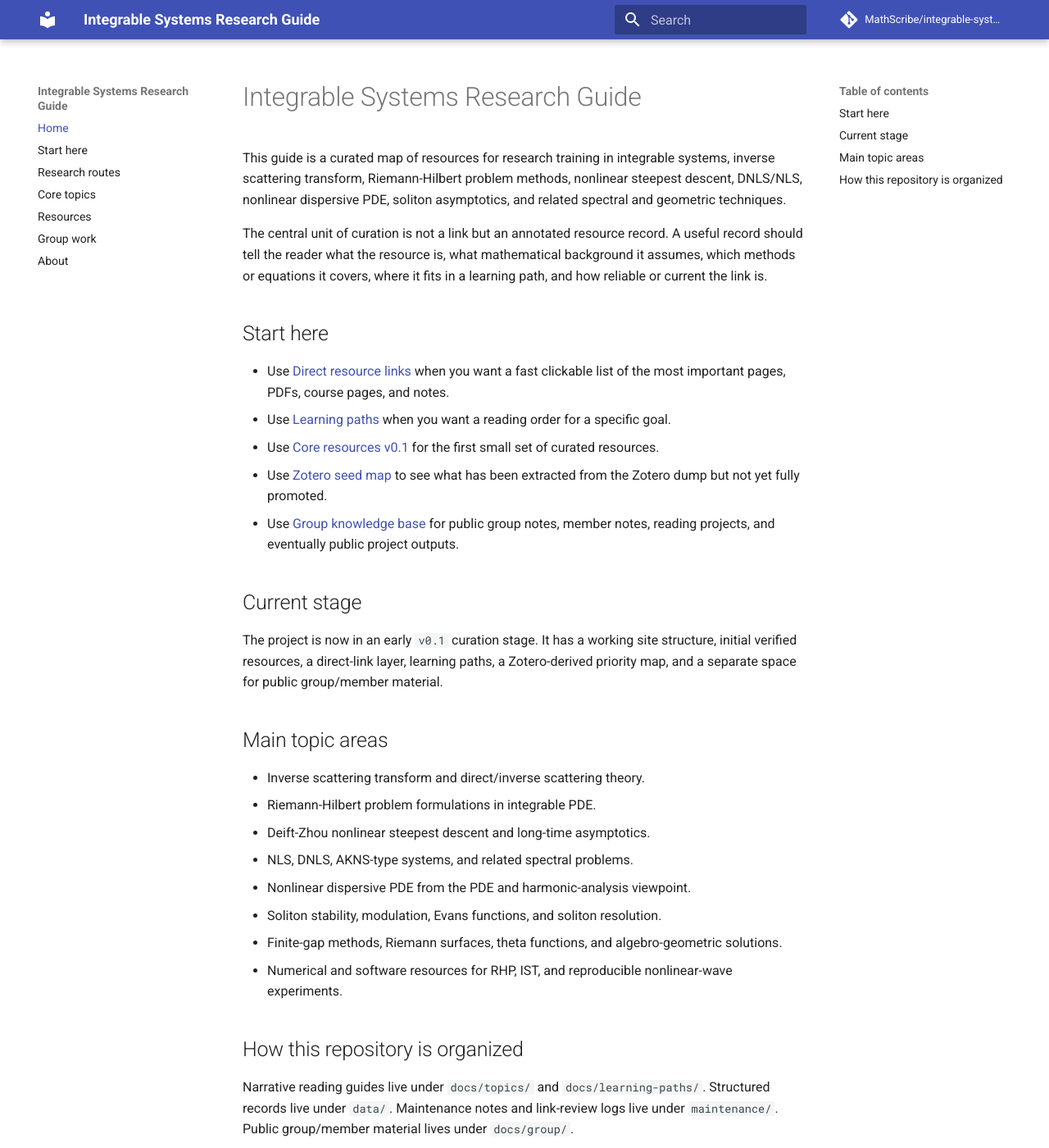
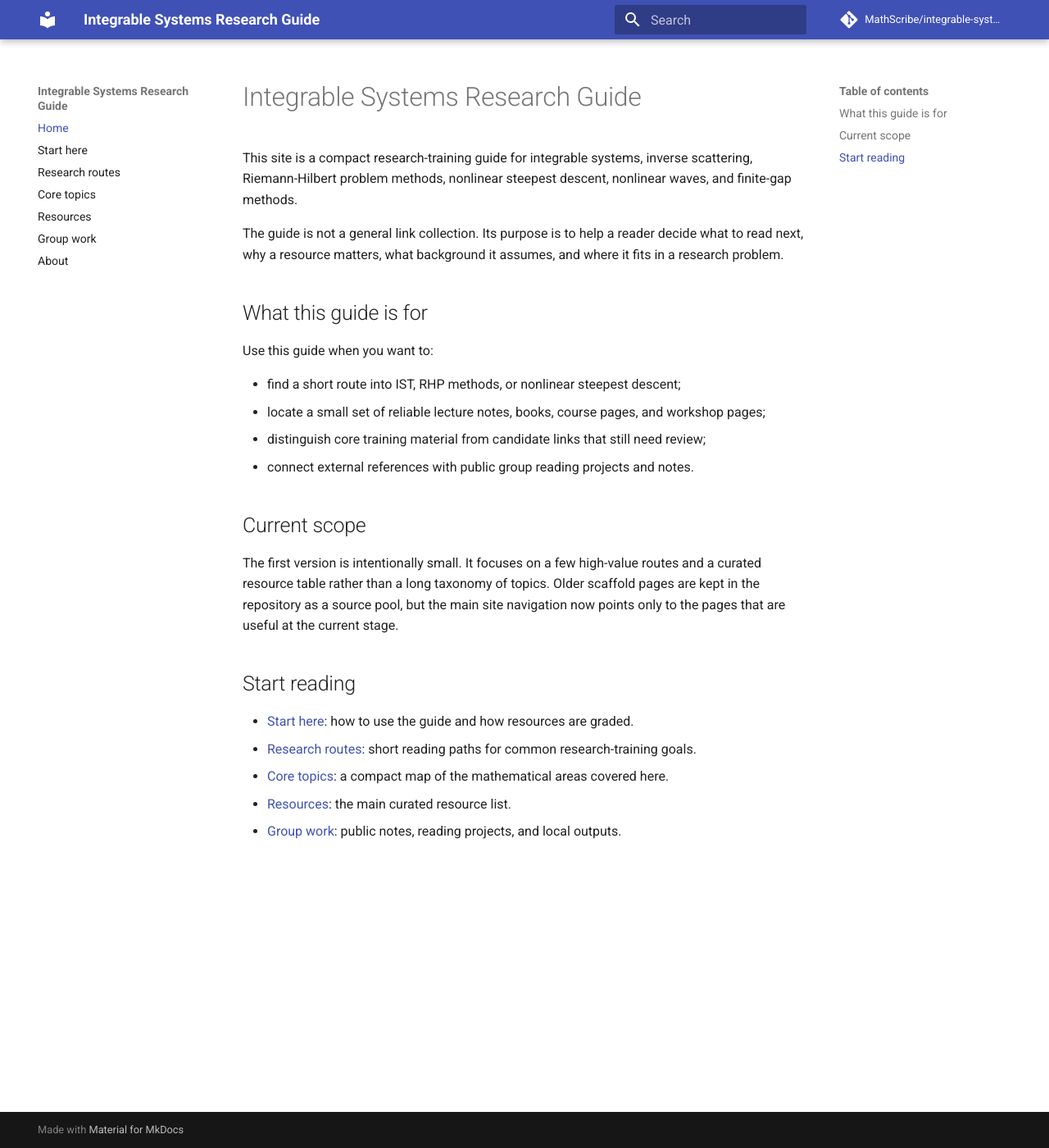
Before and after one commit to MathScribe/integrable-systems-guide, an MkDocs documentation site: the page built from docs/index.md, in a window 1280 px wide and 1400 px high. Shown: the whole window at 82% size. Built offline with MkDocs 1.6.1 and Material for MkDocs 9.7.7, drawn with Linux system fonts in a browser that asks for light colours; comment, search, counter and statistics services are not loaded; some of the changed text lies outside the part shown.

Commit message:
Rewrite homepage for compact structure

```diff
--- a/docs/index.md
+++ b/docs/index.md
@@ -1,34 +1,26 @@
 # Integrable Systems Research Guide
 
-This guide is a curated map of resources for research training in integrable systems, inverse scattering transform, Riemann-Hilbert problem methods, nonlinear steepest descent, DNLS/NLS, nonlinear dispersive PDE, soliton asymptotics, and related spectral and geometric techniques.
+This site is a compact research-training guide for integrable systems, inverse scattering, Riemann-Hilbert problem methods, nonlinear steepest descent, nonlinear waves, and finite-gap methods.
 
-The central unit of curation is not a link but an annotated resource record. A useful record should tell the reader what the resource is, what mathematical background it assumes, which methods or equations it covers, where it fits in a learning path, and how reliable or current the link is.
+The guide is not a general link collection. Its purpose is to help a reader decide what to read next, why a resource matters, what background it assumes, and where it fits in a research problem.
 
-## Start here
+## What this guide is for
 
-- Use [Direct resource links](resources/direct-links.md) when you want a fast clickable list of the most important pages, PDFs, course pages, and notes.
-- Use [Learning paths](learning-paths/index.md) when you want a reading order for a specific goal.
-- Use [Core resources v0.1](resources/core-v0-1.md) for the first small set of curated resources.
-- Use [Zotero seed map](resources/zotero-seed-map.md) to see what has been extracted from the Zotero dump but not yet fully promoted.
-- Use [Group knowledge base](group/index.md) for public group notes, member notes, reading projects, and eventually public project outputs.
+Use this guide when you want to:
 
-## Current stage
+- find a short route into IST, RHP methods, or nonlinear steepest descent;
+- locate a small set of reliable lecture notes, books, course pages, and workshop pages;
+- distinguish core training material from candidate links that still need review;
+- connect external references with public group reading projects and notes.
 
-The project is now in an early `v0.1` curation stage. It has a working site structure, initial verified resources, a direct-link layer, learning paths, a Zotero-derived priority map, and a separate space for public group/member material.
+## Current scope
 
-## Main topic areas
+The first version is intentionally small. It focuses on a few high-value routes and a curated resource table rather than a long taxonomy of topics. Older scaffold pages are kept in the repository as a source pool, but the main site navigation now points only to the pages that are useful at the current stage.
 
-- Inverse scattering transform and direct/inverse scattering theory.
-- Riemann-Hilbert problem formulations in integrable PDE.
-- Deift-Zhou nonlinear steepest descent and long-time asymptotics.
-- NLS, DNLS, AKNS-type systems, and related spectral problems.
-- Nonlinear dispersive PDE from the PDE and harmonic-analysis viewpoint.
-- Soliton stability, modulation, Evans functions, and soliton resolution.
-- Finite-gap methods, Riemann surfaces, theta functions, and algebro-geometric solutions.
-- Numerical and software resources for RHP, IST, and reproducible nonlinear-wave experiments.
+## Start reading
 
-## How this repository is organized
-
-Narrative reading guides live under `docs/topics/` and `docs/learning-paths/`. Structured records live under `data/`. Maintenance notes and link-review logs live under `maintenance/`. Public group/member material lives under `docs/group/`.
-
-The website is generated from the Markdown files in `docs/`. The YAML files in `data/` are the source of truth for structured metadata and can later be used to generate tables or filtered views.
+- [Start here](start-here.md): how to use the guide and how resources are graded.
+- [Research routes](routes.md): short reading paths for common research-training goals.
+- [Core topics](topics.md): a compact map of the mathematical areas covered here.
+- [Resources](resources.md): the main curated resource list.
+- [Group work](group-work.md): public notes, reading projects, and local outputs.
```
